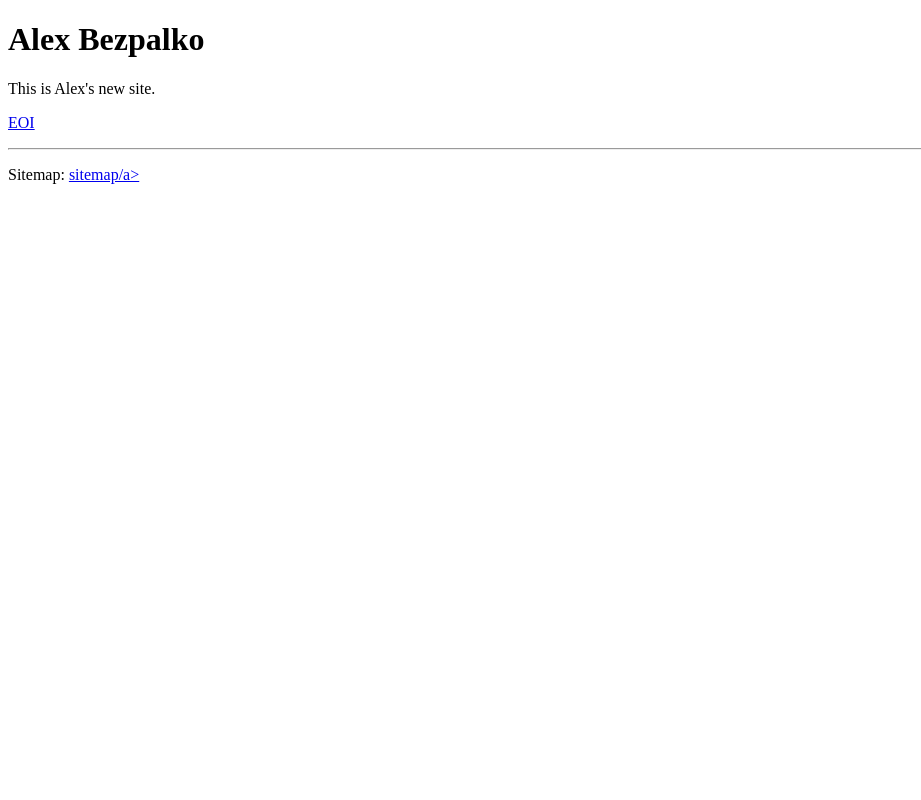
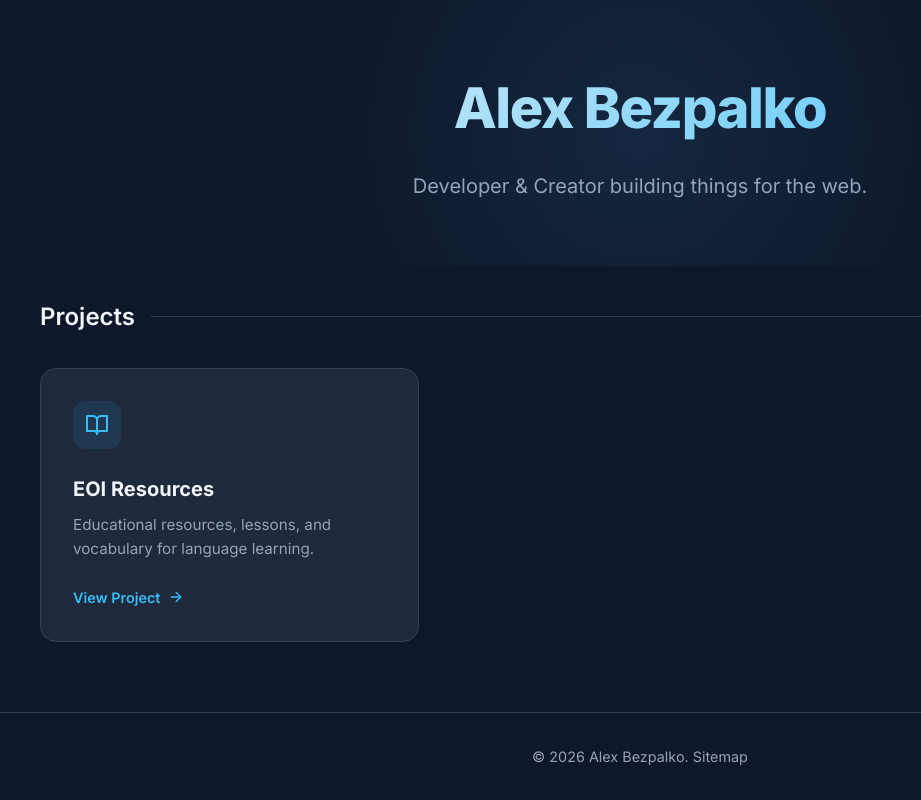
Before and after one commit to obezpalko/obezpalko.github.io, a plain HTML site: page index.html in a window 1280 px wide. Shown: the whole page, without its empty margins (0-921 px from the left). Drawn offline with Linux system fonts and the light colour scheme.

Commit message:
do stylish

```diff
--- a/index.html
+++ b/index.html
@@ -1,9 +1,18 @@
 <!DOCTYPE html>
-<html>
+<html lang="en">
 
 <head>
-  <meta name="generator" content="HTML Tidy for HTML5 for Linux version 5.8.0">
-  <!-- Google tag (gtag.js) -->
+  <meta charset="UTF-8">
+  <meta name="viewport" content="width=device-width, initial-scale=1.0">
+  <meta name="description" content="Personal website of Alex Bezpalko featuring projects and resources.">
+  <title>Alex Bezpalko</title>
+  <link rel="icon" type="image/svg+xml" href="/favicon.svg">
+
+  <link rel="stylesheet" href="style.css">
+  <link rel="preconnect" href="https://fonts.googleapis.com">
+  <link rel="preconnect" href="https://fonts.gstatic.com" crossorigin>
+  <link href="https://fonts.googleapis.com/css2?family=Inter:wght@400;500;600;700;800&display=swap" rel="stylesheet">
+
   <script async src="https://www.googletagmanager.com/gtag/js?id=G-CH47G7TPMS"></script>
   <script>
     window.dataLayer = window.dataLayer || [];
@@ -12,16 +21,65 @@
 
     gtag('config', 'G-CH47G7TPMS');
   </script>
-  <title>Alex Bezpalko - Home</title>
 </head>
 
 <body>
-  <h1>Alex Bezpalko</h1>
-  <p>This is Alex's new site.</p>
-  <p><a href="/eoi/">EOI</a></p>
 
-  <hr />
-  <p>Sitemap: <a href="/sitemap.xml">sitemap/a></p>
+  <header>
+    <div class="container">
+      <h1>Alex Bezpalko</h1>
+      <p class="subtitle">Developer & Creator building things for the web.</p>
+    </div>
+  </header>
+
+  <main class="container projects-section">
+    <div class="section-title">Projects</div>
+
+    <div class="projects-grid">
+      <!-- EOI Project -->
+      <a href="/eoi/" class="card">
+        <div class="card-icon">
+          <svg xmlns="http://www.w3.org/2000/svg" width="24" height="24" viewBox="0 0 24 24" fill="none"
+            stroke="currentColor" stroke-width="2" stroke-linecap="round" stroke-linejoin="round">
+            <path d="M2 3h6a4 4 0 0 1 4 4v14a3 3 0 0 0-3-3H2z"></path>
+            <path d="M22 3h-6a4 4 0 0 0-4 4v14a3 3 0 0 1 3-3h7z"></path>
+          </svg>
+        </div>
+        <h2 class="card-title">EOI Resources</h2>
+        <p class="card-description">Educational resources, lessons, and vocabulary for language learning.</p>
+        <div class="card-arrow">
+          View Project
+          <svg xmlns="http://www.w3.org/2000/svg" width="16" height="16" viewBox="0 0 24 24" fill="none"
+            stroke="currentColor" stroke-width="2" stroke-linecap="round" stroke-linejoin="round">
+            <line x1="5" y1="12" x2="19" y2="12"></line>
+            <polyline points="12 5 19 12 12 19"></polyline>
+          </svg>
+        </div>
+      </a>
+
+      <!-- Placeholder for future projects -->
+      <!--
+      <a href="#" class="card">
+        <div class="card-icon">
+          <svg xmlns="http://www.w3.org/2000/svg" width="24" height="24" viewBox="0 0 24 24" fill="none" stroke="currentColor" stroke-width="2" stroke-linecap="round" stroke-linejoin="round"><polyline points="16 18 22 12 16 6"></polyline><polyline points="8 6 2 12 8 18"></polyline></svg>
+        </div>
+        <h2 class="card-title">Another Project</h2>
+        <p class="card-description">Description of a cool future project goes here.</p>
+        <div class="card-arrow">
+          View Project
+          <svg xmlns="http://www.w3.org/2000/svg" width="16" height="16" viewBox="0 0 24 24" fill="none" stroke="currentColor" stroke-width="2" stroke-linecap="round" stroke-linejoin="round"><line x1="5" y1="12" x2="19" y2="12"></line><polyline points="12 5 19 12 12 19"></polyline></svg>
+        </div>
+      </a>
+      -->
+    </div>
+  </main>
+
+  <footer>
+    <div class="container">
+      <p>&copy; 2026 Alex Bezpalko. <a href="/sitemap.xml">Sitemap</a></p>
+    </div>
+  </footer>
+
 </body>
 
 </html>
--- /dev/null
+++ b/style.css
@@ -0,0 +1,203 @@
+/* Modern Material-inspired Design System */
+:root {
+  --color-bg: #0f172a;
+  --color-surface: #1e293b;
+  --color-surface-hover: #334155;
+  --color-primary: #38bdf8;
+  --color-secondary: #818cf8;
+  --color-text-main: #f1f5f9;
+  --color-text-muted: #94a3b8;
+  --color-border: #334155;
+
+  --shadow-sm: 0 1px 2px 0 rgb(0 0 0 / 0.05);
+  --shadow-md: 0 4px 6px -1px rgb(0 0 0 / 0.1), 0 2px 4px -2px rgb(0 0 0 / 0.1);
+  --shadow-lg: 0 10px 15px -3px rgb(0 0 0 / 0.1), 0 4px 6px -4px rgb(0 0 0 / 0.1);
+  --shadow-glow: 0 0 20px -5px rgba(56, 189, 248, 0.3);
+
+  --font-sans: 'Inter', system-ui, -apple-system, sans-serif;
+
+  --transition-base: all 0.3s cubic-bezier(0.4, 0, 0.2, 1);
+}
+
+* {
+  box-sizing: border-box;
+  margin: 0;
+  padding: 0;
+}
+
+body {
+  font-family: var(--font-sans);
+  background-color: var(--color-bg);
+  color: var(--color-text-main);
+  line-height: 1.6;
+  min-height: 100vh;
+  display: flex;
+  flex-direction: column;
+}
+
+/* Layout */
+.container {
+  width: 100%;
+  max-width: 1200px;
+  margin: 0 auto;
+  padding: 0 1.5rem;
+}
+
+/* Header */
+header {
+  padding: 4rem 0;
+  text-align: center;
+  position: relative;
+  overflow: hidden;
+}
+
+header::before {
+  content: '';
+  position: absolute;
+  top: -50%;
+  left: 50%;
+  transform: translateX(-50%);
+  width: 60%;
+  height: 200%;
+  background: radial-gradient(circle, rgba(56, 189, 248, 0.1) 0%, rgba(0,0,0,0) 70%);
+  pointer-events: none;
+  z-index: -1;
+}
+
+h1 {
+  font-size: 3.5rem;
+  font-weight: 800;
+  background: linear-gradient(135deg, var(--color-text-main) 0%, var(--color-primary) 100%);
+  -webkit-background-clip: text;
+  -webkit-text-fill-color: transparent;
+  margin-bottom: 1rem;
+  letter-spacing: -0.025em;
+}
+
+.subtitle {
+  font-size: 1.25rem;
+  color: var(--color-text-muted);
+  max-width: 600px;
+  margin: 0 auto;
+}
+
+/* Projects Section */
+.projects-section {
+  padding: 2rem 0 4rem;
+  flex: 1;
+}
+
+.section-title {
+  font-size: 1.5rem;
+  font-weight: 600;
+  margin-bottom: 2rem;
+  display: flex;
+  align-items: center;
+  gap: 1rem;
+}
+
+.section-title::after {
+  content: '';
+  flex: 1;
+  height: 1px;
+  background: var(--color-border);
+}
+
+.projects-grid {
+  display: grid;
+  grid-template-columns: repeat(auto-fill, minmax(300px, 1fr));
+  gap: 2rem;
+}
+
+/* Project Card */
+.card {
+  background: var(--color-surface);
+  border: 1px solid var(--color-border);
+  border-radius: 1rem;
+  padding: 2rem;
+  transition: var(--transition-base);
+  text-decoration: none;
+  display: flex;
+  flex-direction: column;
+  height: 100%;
+  position: relative;
+  overflow: hidden;
+}
+
+.card:hover {
+  transform: translateY(-5px);
+  background: var(--color-surface-hover);
+  border-color: var(--color-primary);
+  box-shadow: var(--shadow-lg), var(--shadow-glow);
+}
+
+.card-icon {
+  width: 48px;
+  height: 48px;
+  background: rgba(56, 189, 248, 0.1);
+  border-radius: 12px;
+  display: flex;
+  align-items: center;
+  justify-content: center;
+  margin-bottom: 1.5rem;
+  color: var(--color-primary);
+}
+
+.card-title {
+  font-size: 1.25rem;
+  font-weight: 700;
+  color: var(--color-text-main);
+  margin-bottom: 0.5rem;
+}
+
+.card-description {
+  color: var(--color-text-muted);
+  font-size: 0.95rem;
+}
+
+.card-arrow {
+  margin-top: auto;
+  padding-top: 1.5rem;
+  color: var(--color-primary);
+  font-weight: 600;
+  display: flex;
+  align-items: center;
+  gap: 0.5rem;
+  font-size: 0.9rem;
+}
+
+.card-arrow svg {
+  transition: transform 0.3s ease;
+}
+
+.card:hover .card-arrow svg {
+  transform: translateX(5px);
+}
+
+/* Footer */
+footer {
+  padding: 2rem 0;
+  margin-top: auto;
+  border-top: 1px solid var(--color-border);
+  text-align: center;
+  color: var(--color-text-muted);
+  font-size: 0.9rem;
+}
+
+footer a {
+  color: var(--color-text-muted);
+  text-decoration: none;
+  transition: color 0.2s;
+}
+
+footer a:hover {
+  color: var(--color-primary);
+}
+
+/* Utilities */
+.hidden { display: none; }
+
+@media (max-width: 640px) {
+  h1 { font-size: 2.5rem; }
+  .container { padding: 0 1rem; }
+}
```
Also changed, not shown: favicon.svg (added).
